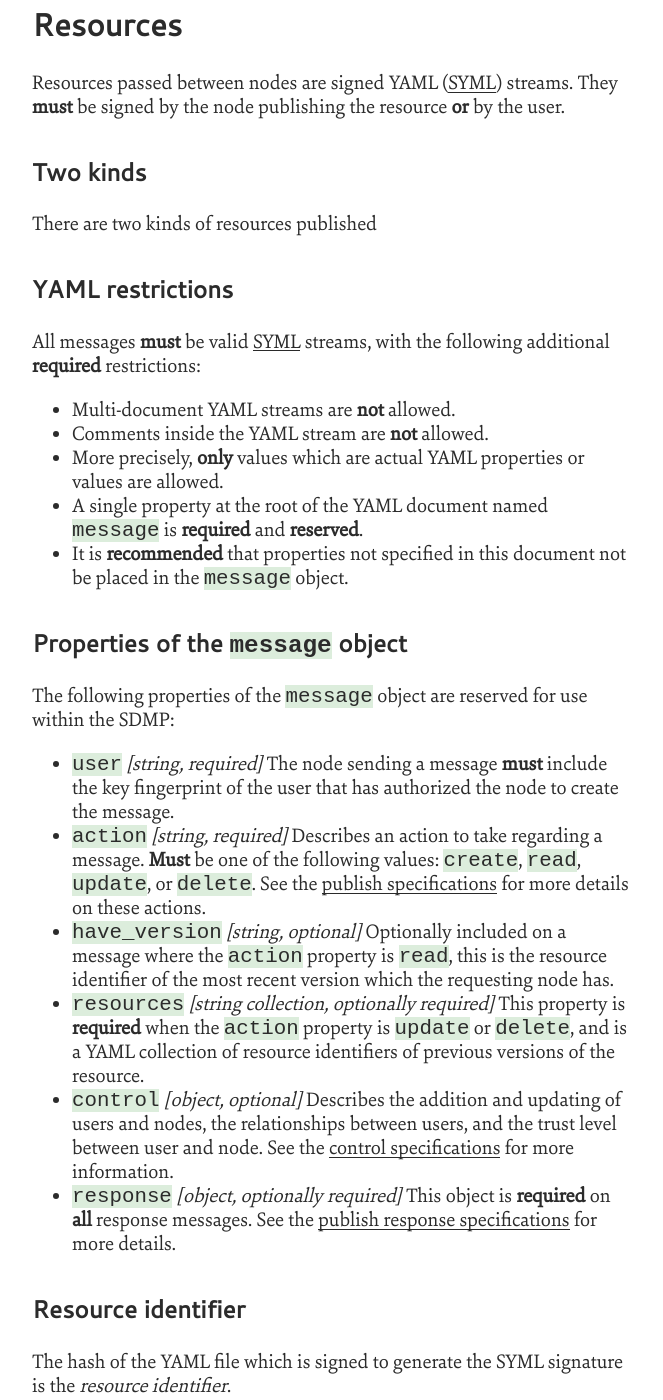
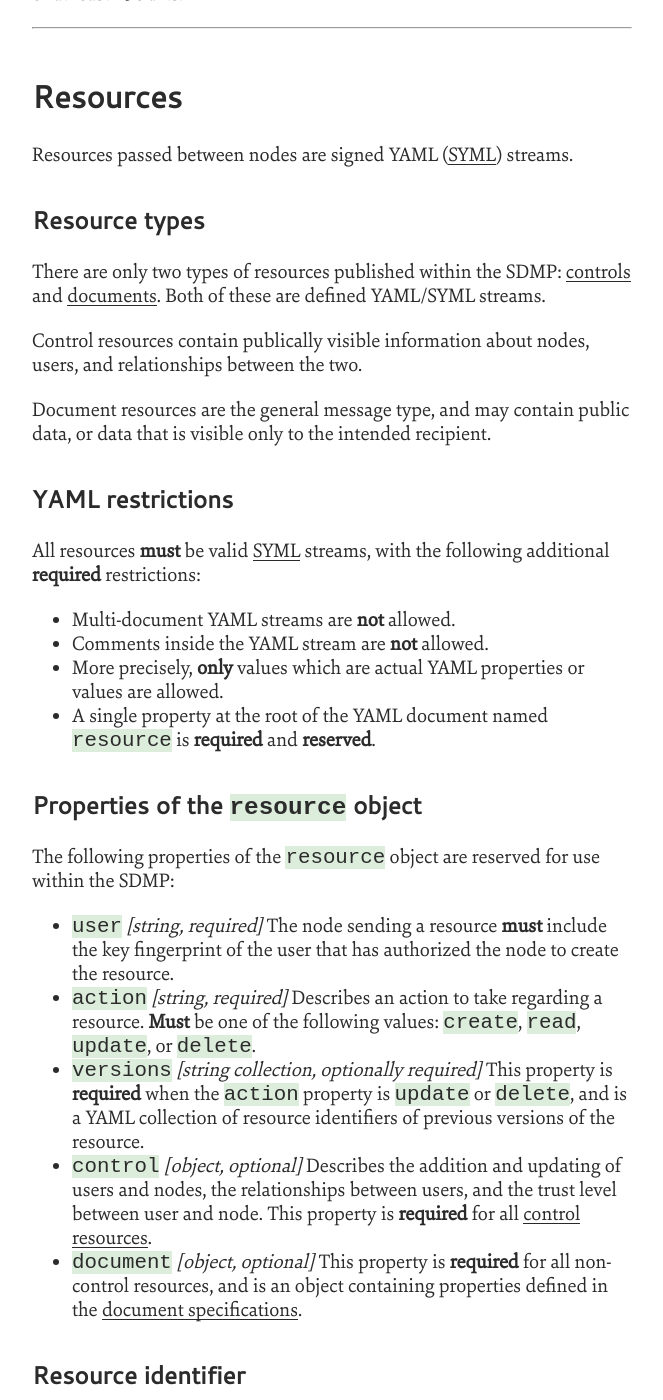
Before and after one commit to sdmp/sdmp.github.io, a Jekyll site: the page built from index2.md, in a window 1280 px wide and 1400 px high, scrolled down 3501 px. Shown: the whole window, without its empty margins (308-971 px from the left). Built offline with Jekyll 4.4.1, drawn with Linux system fonts in a browser that asks for light colours; some of the changed text lies outside the part shown.

Commit message:
More notes and writings on the single page design.

```diff
--- a/index2.md
+++ b/index2.md
@@ -14,10 +14,12 @@
 * [License](#license) - Software license is basically public domain
 * [Overview](#overview) - General overview and terminology
 * [Cryptography](#cryptography) - The foundation of the SDMP is strong cryptography
-* [Messages](#messages) - Construction and format of messages
+* [Resources](#resources) - Resources available within the SDMP
 * [Controls](#controls) - Creating users and nodes, establishing trust levels and connections
+* [Documents](#documents) - Public or encrypted resources, typically with human-readable content
 * [Network](#network) - Establishing a network connection between peers
-* [Publish](#publish) - Passing and synchronizing messages between peers
+* [Request/Response](#request-response) - Making and responding to network requests
+* [Publish](#publish) - Publishing and synchronizing messages between peers
 
 ---
 
@@ -111,44 +113,45 @@
 
 ## Resources
 
-Resources passed between nodes are signed YAML ([SYML][syml]) streams. They **must** be signed
-by the node publishing the resource **or** by the user.
+Resources passed between nodes are signed YAML ([SYML][syml]) streams.
 
-### Two kinds
+### Resource types
 
-There are two kinds of resources published
+There are only two types of resources published within the SDMP: [controls](#controls)
+and [documents](#documents). Both of these are defined YAML/SYML streams.
+
+Control resources contain publically visible information about nodes, users, and relationships
+between the two.
+
+Document resources are the general message type, and may contain public data, or data that
+is visible only to the intended recipient.
 
 ### YAML restrictions
 
-All messages **must** be valid [SYML][syml] streams, with the following additional
+All resources **must** be valid [SYML][syml] streams, with the following additional
 **required** restrictions:
 
 * Multi-document YAML streams are **not** allowed.
 * Comments inside the YAML stream are **not** allowed.
 * More precisely, **only** values which are actual YAML properties or values are allowed.
-* A single property at the root of the YAML document named `message` is **required** and **reserved**.
-* It is **recommended** that properties not specified in this document not be placed in the `message` object.
+* A single property at the root of the YAML document named `resource` is **required** and **reserved**.
 
-### Properties of the `message` object
+### Properties of the `resource` object
 
-The following properties of the `message` object are reserved for use within the SDMP:
+The following properties of the `resource` object are reserved for use within the SDMP:
 
-* `user` *[string, required]* The node sending a message **must** include the key fingerprint
-	of the user that has authorized the node to create the message.
-* `action` *[string, required]* Describes an action to take regarding a message. **Must** be one
-	of the following values: `create`, `read`, `update`, or `delete`. See the [publish specifications](#publish)
-	for more details on these actions.
-* `have_version` *[string, optional]* Optionally included on a message where the `action`
-	property is `read`, this is the resource identifier of the most recent version which
-	the requesting node has.
-* `resources` *[string collection, optionally required]* This property is **required** when
-	the `action` property is `update` or `delete`, and is a YAML collection of resource identifiers
-	of previous versions of the resource.
+* `user` *[string, required]* The node sending a resource **must** include the key fingerprint
+	of the user that has authorized the node to create the resource.
+* `action` *[string, required]* Describes an action to take regarding a resource. **Must** be one
+	of the following values: `create`, `read`, `update`, or `delete`.
+* `versions` *[string collection, optionally required]* This property is **required** when
+	the `action` property is `update` or `delete`, and is a YAML collection of resource
+	identifiers of previous versions of the resource.
 * `control` *[object, optional]* Describes the addition and updating of users and nodes,
-	the relationships between users, and the trust level between user and node. See the
-	[control specifications](#controls) for more information.
-* `response` *[object, optionally required]* This object is **required** on **all** response
-	messages. See the [publish response specifications](#publish-response) for more details.
+	the relationships between users, and the trust level between user and node. This property
+	is **required** for all [control resources](#controls).
+* `document` *[object, optional]* This property is **required** for all non-control resources,
+	and is an object containing properties defined in the [document specifications](#documents).
 
 ### Resource identifier
 
@@ -158,28 +161,29 @@
 
 Linking between messages is possible using the [URI][w_uri], which is constructed as follows:
 
-	sdmp://<AUTHOR>[/<MESSAGE>]
+	sdmp://<AUTHOR>[/<RESOURCE>]
 
 * The URI scheme name is `sdmp`.
 * `AUTHOR` is the key hash of the public key of the user who authored the resource.
-* `MESSAGE` is **optional** and is the resource identifier of the message.
+* `RESOURCE` is **optional** and is the resource identifier.
 
-Requests have the two forms:
+URIs have the two possible forms:
 
-* `sdmp://\<AUTHOR>/` - Requests of this type should yield the `user-create` [control message](#controls)
-	of the user whose key hash is `AUTHOR`.
-* `sdmp://\<AUTHOR>/\<MESSAGE>` - Requests of this type should yield the message whose
-	resource identifier is `MESSAGE` and which has been published by the user
-	whose key hash is `AUTHOR`.
+* `sdmp://\<AUTHOR>/` - Requests of this type should yield the "create user" [control resource](#controls)
+	of the user whose key fingerprint is `AUTHOR`.
+* `sdmp://\<AUTHOR>/\<RESOURCE>` - Requests of this type should yield the resource whose
+	resource identifier is `RESOURCE` and which has been published by the user
+	whose key fingerprint is `AUTHOR`.
 
 ---
 
 ## Controls
 
 Creating users and connections, creating nodes, and establishing trust levels between
-nodes is done by publishing "control" messages. All control messages require the root
-`message` object to have a property named `control`, which is an object defining the
-type of control.
+nodes is done by publishing a "control" resource.
+
+All control resources require the root `resource` object to have a property
+named `control`, which is an object defining the type of control.
 
 The following control types are defined:
 
@@ -191,22 +195,22 @@
 * `key` : The binary encoded public key of the node, which is equivalent to
 	an unarmored export of an OpenPGP public key.
 
-This message SYML **must** be signed by the node.
+This resource SYML **must** be signed by the node.
 
-Deleting this message indicates that this node is no longer secure, and
-the node **may not** be communicated with.
+Deleting this resource indicates that this node is no longer secure. Properly functioning
+nodes will **not** communicate with a node once this resource is deleted.
 
-Updating this message is **not** allowed.
+Updating this resource is **not** allowed.
 
 ### Node information
 
 The `control` object has the following **required** properties:
 
 * `type` : The exact string: `node-info`
-* `network` : A YAML string collection which are the network addresses for the node.
+* `network` : A YAML string collection of the network addresses for the node.
 * `name` : A human-friendly name for the node.
 
-This message SYML **must** be signed by the node.
+This resource SYML **must** be signed by the node.
 
 The network addresses **must** be either IPv4 **or** IPv6.
 
@@ -217,7 +221,7 @@
 ### Node permission levels
 
 Used to indicate a users level of trust in a node. This is what authorizes
-a node to publish messages on a users behalf, or synchronize messages that
+a node to publish resources on a users behalf, or synchronize resources that
 are intended for a user.
 
 The `control` object has the following **required** properties:
@@ -227,15 +231,15 @@
 * `user` : The key fingerprint of the public key of the user.
 * `authority` : Currently only `host` and `publisher` are supported.
 	- A node given `host` permissions by a user is authorized to
-		synchronize messages for a user.
+		synchronize resources for a user.
 	- A node given `publisher` permissions by a user is authorized to
-		create messages on the users behalf (i.e., an application on
+		create resources on the users behalf (i.e., an application on
 		the users laptop).
 
-This message **must** be signed using the user's key.
+This resource **must** be signed by the user.
 
-Deleting this message indicates that the user no longer trusts that node,
-therefore messages from this node should **not** be synchronized.
+Deleting this resource indicates that the user no longer trusts that node,
+therefore resources from this node should **not** be synchronized.
 
 ### Creating a user
 
@@ -245,10 +249,10 @@
 * `key` : The binary encoded public key of the user, which is equivalent to
 	an unarmored export of an OpenPGP public key.
 
-This message SYML **must** be signed by the created user.
+This resource SYML **must** be signed by the created user.
 
-Deleting this message indicates that the user wishes to delete
-*all* messages published by that user.
+Deleting this resource indicates that the user wishes to delete
+*all* resources published by that user.
 
 ### User information
 
@@ -260,28 +264,79 @@
 	- `name` : The publicly visible name of the user.
 	- `about` : A brief description of the user.
 
-This message **must** be signed by the user **or** by any node
+This resource **must** be signed by the user **or** by any node
 authorized by the user as a `publisher`.
 
-### Creating a connection
+### Create connection
 
-When a user publishes this message, it indicates:
-
-* That the user publishing the message is allowing all its published messages
-	to be synchronized to the connected user.
-# That the user publishing the message is allowing all messages published by
-	the connection to be synchronized to any node authorized by the user.
+This resource is an indication of the users desire to subscribe to updates from
+the connection, and the users willingness to publish updates to that connection.
+See the [publication specifications](#publish) for additional details.
 
 The `control` object has the following **required** properties:
 
 * `type` : The exact string: `connection`
-* `connection` : The key fingerprint of the user being connected.
+* `user` : The key fingerprint of the user being connected.
+* `connection`: A YAML string collection containing at least one of the following strings:
+	- `publish` : Indicates that messages from the user publishing the resource **may**
+		be synchronized to the connection.
+	- `subscribe` : Indicates that messages published by the connection **may** be
+		synchronized to the user.
 
-This message **must** be signed by the user **or** by any node authorized by the
+This resource **must** be signed by the user **or** by any node authorized by the
 user as a `publisher`.
 
-Deleting this message indicates that the user no longer wishes to synchronize
-messages to or from that connection.
+Deleting this resource indicates that the user no longer wishes to synchronize
+resources to or from that connection.
+
+---
+
+## Documents
+
+Resources published to the SDMP which are not control resources are called "documents".
+
+All document resources require the root `resource` object to have a property
+named `document`, which is an object containing minimal metadata about the resource.
+
+There are two types of resources: *public* and *encrypted/mixed*.
+
+### Encrypted/mixed documents
+
+Documents containing encrypted data have the property `encrypted` on the `document`
+object, which is the binary encoded encrypted message, equivalent to PGP unarmored
+encryption output.
+
+Because there is additional information available in the resource, it would be
+misleading to indicate that the resource itself was encrypted, and a properly
+functioning node application will **not** allow additional private metadata to
+be inserted into the resource.
+
+**Note:** Although the focus of the SDMP is not on anonymity, a properly functioning
+node application will **not** make visible the recipients of any private message.
+Exposing the recipients of a message makes the privacy of the users needlessly
+difficult to protect.
+
+### Public documents
+
+Resources which contain additional metadata or content which is not encrypted are
+considered *public* documents.
+
+To further indicate that a resource is public, the boolean property `public` **must**
+be set on the `document` object, and it **must** be set to `true`.
+
+### Etiquette for public vs private
+
+Publishing a resource containing a public document should be interpreted in much
+the same way as publishing a public blog post. The information in the resource
+should be considered available for general public viewing.
+
+Publishing a resource which has not been marked as public is much like sending
+an email: the recipient of the document must determine by context and discretion
+whether a message should be relayed in whole, in part, or not at all.
+
+Applications should make the distinction of public vs private clear to the
+user, primarily so that a user does not accidentally send a private message
+marked as public.
 
 ---
 
@@ -408,6 +463,30 @@
 All messages past this point **must** be encrypted to this session key.
 
 ---
+
+## Request/Response
+
+Request:
+	- resource
+	- message stack
+Response:
+	- resource not found
+	- the actual resource
+	- message stack unchanged
+	- additional elements on the message stack
+Publish:
+	- resource
+	- message stack
+Response:
+	- resource received
+	- message stack received
+
+---
+
+
+
+
+
 
 ## Publish
 
```
